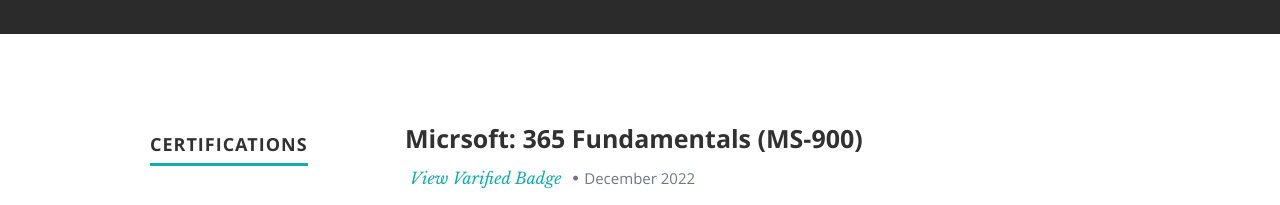
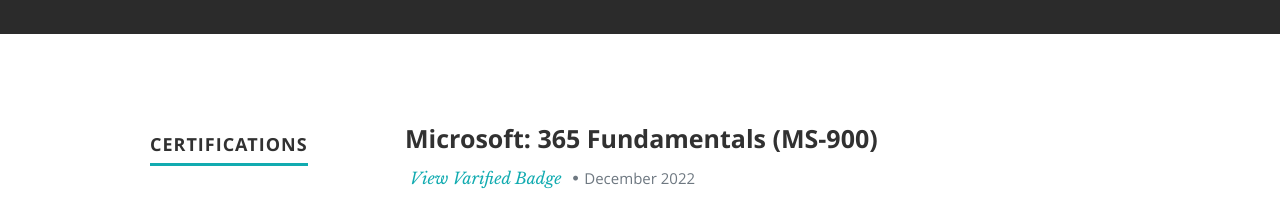
Before and after one commit to stepham10/azure-resume, a plain HTML site: page frontend/index.html in a window 1280 px wide. Shown: the part 1120-1325 px from the top of the page. Drawn offline with nearby package versions, Linux system fonts and the light colour scheme; no server answers.

Commit message:
HTML Update

```diff
--- a/frontend/index.html
+++ b/frontend/index.html
@@ -118,7 +118,7 @@
 
                <div class="twelve columns">
 
-                  <h3>Micrsoft: 365 Fundamentals (MS-900)</h3>
+                  <h3>Microsoft: 365 Fundamentals (MS-900)</h3>
                   <p class="info"><span><a href="https://www.credly.com/badges/a133b4a8-d328-461d-b8d4-4717b00c1781">View Varified Badge</a></span><span>&bull;</span><em class="date">December 2022</em></p>
 
                </div>
```
